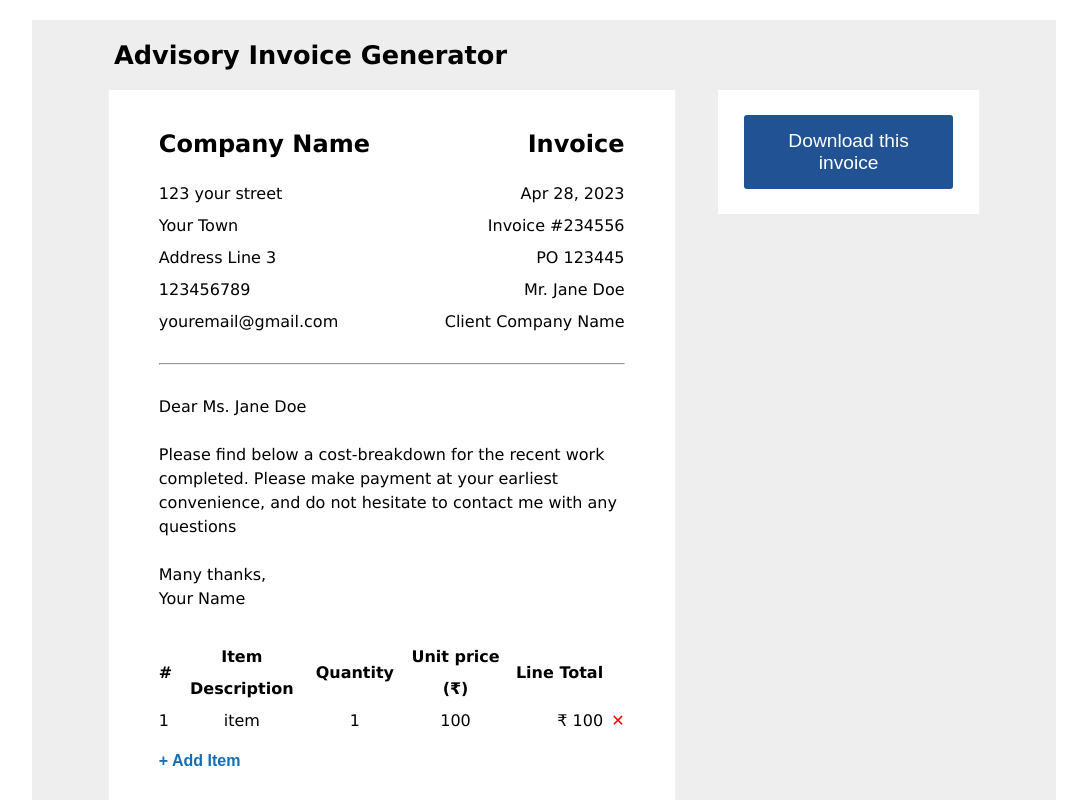
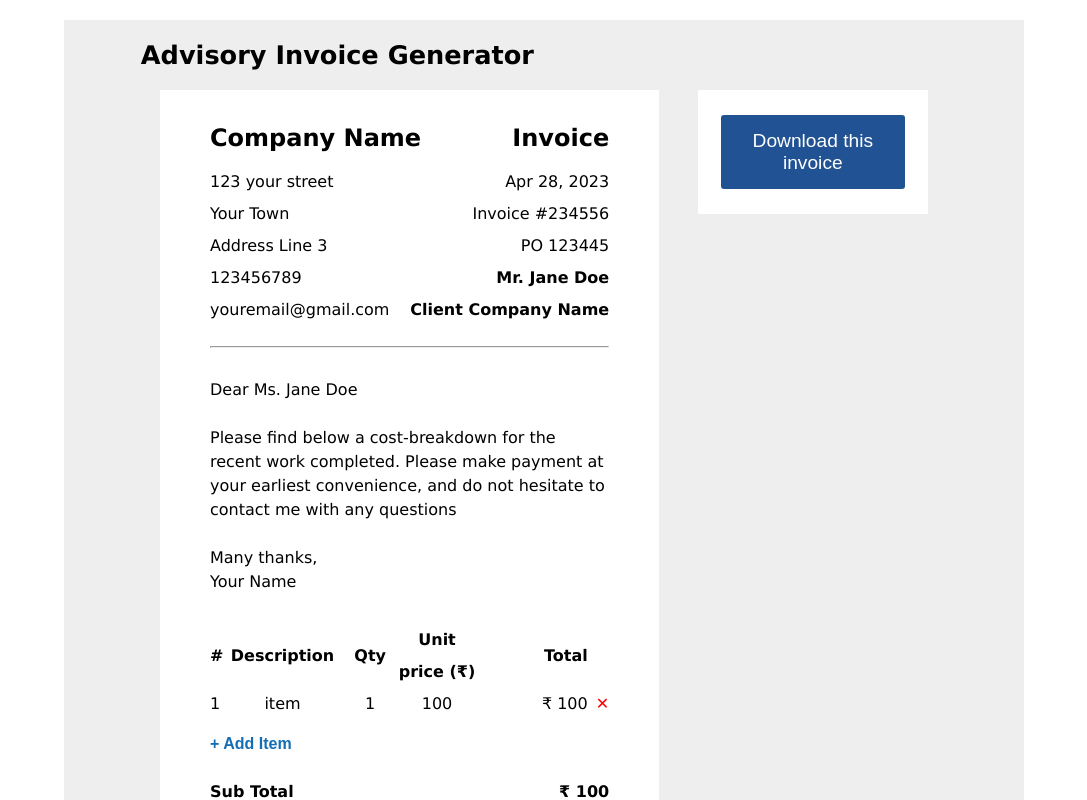
Before and after one commit to shivamSharma-iwell/kickStartFE_nextjs, a Next.js app: page / in a window 1280 px wide. Shown: the top 800 px of the page, without its empty margins (96-1183 px from the left). Built offline with nearby package versions, Linux system fonts and the light colour scheme.

Commit message:
update: items table css

```diff
--- a/components/items.js
+++ b/components/items.js
@@ -7,8 +7,8 @@ const Items = (props) => {
         <thead className={styles.highlight}>
             <tr>
                 <th className={styles.alignLeft}>#</th>
-                <th className={styles.alignCenter}>Item Description</th>
-                <th className={styles.alignCenter}>Quantity</th>
+                <th className={styles.alignCenter}>Description</th>
+                <th className={styles.alignCenter}>Qty</th>
                 <th className={styles.alignCenter}>
 
                    {
@@ -26,9 +26,8 @@ const Items = (props) => {
                     <div onClick={()=>props.handleDivClick("currencyName")}>
                         {props.price.unitPriceName}</div>
                    }
-
                 </th>
-                <th className={styles.alignRight}>Line Total</th>
+                <th className={styles.alignRight}>Total</th>
                 <th></th>
             </tr>
         </thead>
@@ -53,9 +52,7 @@ const Items = (props) => {
 
                     </td>
                     <td>
-
-
-                    {
+                        {
                             props.currFocus==`${item.itemID} quantity`?
                             <input
                             className={`${styles.inputBox} ${styles.alignCenter}`}
@@ -71,8 +68,7 @@ const Items = (props) => {
 
                     </td>
                     <td>
-
-                    {
+                        {
                             props.currFocus==`${item.itemID} unitPrice`?
                             <input
                             className={`${styles.inputBox} ${styles.alignCenter}`}
@@ -85,9 +81,6 @@ const Items = (props) => {
                             autoFocus/>:
                             <div className={styles.alignCenter} onClick={()=>props.handleDivClick(`${item.itemID} unitPrice`)}>{item.unitPrice}</div>
                         }
-
-
-
                     </td>
                     <td className={`${styles.alignRight} ${styles.lineTotal}`} type="number" name="lineTotal">
                         {props.price.currencySymbol} {item.lineTotal}
@@ -96,7 +89,6 @@ const Items = (props) => {
                 </tr>
             ))}
         </tbody>
-
         <tfoot className={`${styles.itemsTotal} ${styles.highlight}`}>
             <tr>
                 <td colSpan="6">
@@ -112,7 +104,6 @@ const Items = (props) => {
                     onBlur={()=>props.handleInputBlur()}/>:
                     <div onClick={()=>props.handleDivClick("subTotalName")}>{props.data.subTotalName}</div>
                 }
-
                 </td>
             <td className={styles.alignRight} colSpan="2"><b>{props.price.currencySymbol} {props.subTotal}</b></td>
         </tr>
--- a/pages/index.js
+++ b/pages/index.js
@@ -7,7 +7,6 @@ import Taxes from '../components/taxes'
 import moment from 'moment'
 
 export default function Index() {
-  const currentDate = moment().format('ll')
 
   const [currFocus, setCurrFocus] = useState(false);
 
@@ -18,17 +17,14 @@ export default function Index() {
       unitPrice: 100,
       lineTotal: 100
   }]);
-
   const [taxes, setTaxes] = useState([{
       taxID: uuid(),
       taxName: 'Tax Name',
       taxPercentage: 20,
       taxAmount: 20
   }])
-
   const [subTotal, setsubTotal] = useState(100)
   const [totalWithTax, setTotalWithTax] = useState(120)
-
   const [price, setPrice] = useState({
         unitPriceName: 'Unit price (₹)',
         currencySymbol: '₹'
@@ -54,6 +50,7 @@ export default function Index() {
       setTotalWithTax(newTotalWithTax + subTotal);
   }, [items, taxes])
 
+  const currentDate = moment().format('ll')
 
   const modifyItems = (eventName, event, currItemID) => {
       switch (eventName) {
@@ -93,7 +90,6 @@ export default function Index() {
               break;
       }
   }
-
   const modifyTaxes = (eventName, event, currTaxID) => {
       switch (eventName) {
           case "addTax":
@@ -192,11 +188,18 @@ export default function Index() {
         currAddress += address.addressLine2 + '\n';
     }
     if(address.addressLine3.length!=0){
-        currAddress += address.addressLine3 + '\n';
+        currAddress += address.addressLine3;
     }
     return currAddress;
   }
 
+  const handleDivClick = (name) => {
+    setCurrFocus(name);
+  }
+
+  const handleInputBlur = () => {
+    setCurrFocus(false);
+  }
 
   const downloadPdf = () => {
 
@@ -218,14 +221,6 @@ export default function Index() {
       window.open(`http://localhost:3000/downloadInvoice?data=${dataString}`)
   }
 
-  const handleDivClick = (name) => {
-    setCurrFocus(name);
-  }
-
-  const handleInputBlur = () => {
-    setCurrFocus(false);
-  }
-
   return (
     <>
       <Head>
@@ -240,7 +235,8 @@ export default function Index() {
           <div className={styles.mainContainer}>
               <div className={styles.leftMainBox}>
                   <div className={styles.headerInfo}>
-                      <div className={styles.leftContainer}>
+                    <div className={styles.headerInfoBox}>
+                        <div className={styles.companyName}>
                         {
                             currFocus=="advisoryCompanyName"?
                             <input className={`${styles.heading} ${styles.inputBox}`} name="advisoryCompanyName"
@@ -249,6 +245,18 @@ export default function Index() {
                             <div className={styles.heading} onClick={()=>handleDivClick("advisoryCompanyName")}>
                             {data.advisoryCompanyName}</div>
                          }
+                        </div>
+                        <div className={styles.invoiceHeading}>
+                        {
+                            currFocus=="invoiceHeading"?
+                            <input className={`${styles.heading} ${styles.alignRight} ${styles.inputBox}`}
+                            name="invoiceHeading" value={data.invoiceHeading} onChange={(event)=>handleChange(event)} maxLength="40"
+                            onBlur={()=>handleInputBlur()} autoFocus/>:
+                            <div className={`${styles.heading} ${styles.alignRight}`} onClick={()=>handleDivClick("invoiceHeading")}>{data.invoiceHeading}</div>
+                        }
+                        </div>
+                    </div>
+                    <div className={styles.headerInfoBox}>
                         <div>
                             {
                                 currFocus=="addressLine1"?
@@ -257,7 +265,6 @@ export default function Index() {
                                 onBlur={()=>handleInputBlur()} autoFocus/>:
                                 <div onClick={()=>handleDivClick("addressLine1")}>{address.addressLine1}</div>
                             }
-
                             {
                                 currFocus=="addressLine2"?
                                 <input className={styles.inputBox} name="addressLine2"
@@ -265,8 +272,6 @@ export default function Index() {
                                 onBlur={()=>handleInputBlur()} autoFocus/>:
                                 <div onClick={()=>handleDivClick("addressLine2")}>{address.addressLine2}</div>
                             }
-
-
                             {
                                 currFocus=="addressLine3"?
                                 <input className={styles.inputBox} name="addressLine3"
@@ -274,8 +279,34 @@ export default function Index() {
                                 onBlur={()=>handleInputBlur()} autoFocus/>:
                                 <div onClick={()=>handleDivClick("addressLine3")}>{address.addressLine3}</div>
                             }
+                        </div>
 
+                        <div>
+                          {
+                            currFocus=="date"?
+                            <input className={`${styles.inputBox} ${styles.alignRight}`}
+                            name="date" value={data.date} onChange={(event)=>handleChange(event)} maxLength="25"
+                            onBlur={()=>handleInputBlur()} autoFocus/>:
+                            <div className={styles.alignRight} onClick={()=>handleDivClick("date")}>{data.date}</div>
+                        }
+                        {
+                            currFocus=="invoiceID"?
+                            <input className={`${styles.inputBox} ${styles.alignRight}`}
+                            name="invoiceID" value={data.invoiceID} onChange={(event)=>handleChange(event)} maxLength="25"
+                            onBlur={()=>handleInputBlur()} autoFocus/>:
+                            <div className={styles.alignRight} onClick={()=>handleDivClick('invoiceID')}>{data.invoiceID}</div>
+                        }
+                        {
+                            currFocus=="poNumber"?
+                            <input className={`${styles.inputBox} ${styles.alignRight}`}
+                            name="poNumber" value={data.poNumber} onChange={(event)=>handleChange(event)} maxLength="25"
+                            onBlur={()=>handleInputBlur()} autoFocus/>:
+                            <div className={styles.alignRight} onClick={()=>handleDivClick("poNumber")}>{data.poNumber}</div>
+                        }
                         </div>
+                    </div>
+                    <div className={styles.headerInfoBox}>
+                        <div>
                             {
                                 currFocus=="contactNo"?
                                 <input className={styles.inputBox} name="contactNo" value={data.contactNo}
@@ -283,7 +314,6 @@ export default function Index() {
                                 onBlur={()=>handleInputBlur()} autoFocus/>:
                                 <div onClick={()=>handleDivClick("contactNo")}>{data.contactNo}</div>
                             }
-
                             {
                                 currFocus=="email"?
                                 <input className={styles.inputBox} name="email" value={data.email}
@@ -291,75 +321,33 @@ export default function Index() {
                                 onBlur={()=>handleInputBlur()} autoFocus/>:
                                 <div onClick={()=>handleDivClick("email")}>{data.email}</div>
                             }
-
-
                         </div>
-                      <div className={`${styles.rightContainer} ${styles.alignRight}`}>
-
-                        {
-                            currFocus=="invoiceHeading"?
-                            <input className={`${styles.heading} ${styles.alignRight} ${styles.inputBox}`}
-                            name="invoiceHeading" value={data.invoiceHeading} onChange={(event)=>handleChange(event)} maxLength="40"
-                            onBlur={()=>handleInputBlur()} autoFocus/>:
-                            <div className={styles.heading} onClick={()=>handleDivClick("invoiceHeading")}>{data.invoiceHeading}</div>
-                        }
-
-                        {
-                            currFocus=="date"?
-                            <input className={`${styles.inputBox} ${styles.alignRight}`}
-                            name="date" value={data.date} onChange={(event)=>handleChange(event)} maxLength="25"
-                            onBlur={()=>handleInputBlur()} autoFocus/>:
-                            <div onClick={()=>handleDivClick("date")}>{data.date}</div>
-                        }
-
-                        {
-                            currFocus=="invoiceID"?
-                            <input className={`${styles.inputBox} ${styles.alignRight}`}
-                            name="invoiceID" value={data.invoiceID} onChange={(event)=>handleChange(event)} maxLength="25"
-                            onBlur={()=>handleInputBlur()} autoFocus/>:
-                            <div onClick={()=>handleDivClick('invoiceID')}>{data.invoiceID}</div>
-                        }
-
-                          {
-                            currFocus=="poNumber"?
-                            <input className={`${styles.inputBox} ${styles.alignRight}`}
-                            name="poNumber" value={data.poNumber} onChange={(event)=>handleChange(event)} maxLength="25"
-                            onBlur={()=>handleInputBlur()} autoFocus/>:
-                            <div  onClick={()=>handleDivClick("poNumber")}>{data.poNumber}</div>
-                        }
-
+                        <div className={styles.highlight}>
                             {
                                 currFocus=="clientName"?
-                            <input className={`${styles.inputBox} ${styles.alignRight}`}
-                            name="clientName" value={data.clientName} onChange={(event)=>handleChange(event)} maxLength="25"
+                                <input className={`${styles.inputBox} ${styles.alignRight} ${styles.highlight}`}
+                                name="clientName" value={data.clientName} onChange={(event)=>handleChange(event)} maxLength="50"
                                 onBlur={()=>handleInputBlur()} autoFocus/>:
-                            <div onClick={()=>handleDivClick("clientName")}>{data.clientName}</div>
+                                <div className={styles.alignRight} onClick={()=>handleDivClick("clientName")}>{data.clientName}</div>
                             }
-
                             {
                                 currFocus=="clientCompanyName"?
-                            <input className={`${styles.inputBox} ${styles.alignRight}`}
+                                <input className={`${styles.inputBox} ${styles.alignRight} ${styles.highlight}`}
                                 name="clientCompanyName" value={data.clientCompanyName} onChange={(event)=>handleChange(event)} maxLength="25"
                                 onBlur={()=>handleInputBlur()} autoFocus/>:
-                            <div onClick={()=>handleDivClick("clientCompanyName")}>{data.clientCompanyName}</div>
+                                <div className={styles.alignRight} onClick={()=>handleDivClick("clientCompanyName")}>{data.clientCompanyName}</div>
                             }
-
-
-
+                        </div>
                     </div>
                   </div>
                   <hr/>
-                  <div>
                     {
                         currFocus=="userMessage"?
-                        <textarea className={`${styles.userMessage} ${styles.userMessageBox} ${styles.textAreaBox}`}
+                        <textarea className={`${styles.userMessageTextArea} ${styles.textAreaBox}`}
                         name="userMessage" value={data.userMessage} onChange={(event)=>handleChange(event)} maxLength="350"
                         onBlur={()=>handleInputBlur()} autoFocus/>:
                         <div className={styles.userMessageDiv} onClick={()=>handleDivClick("userMessage") }>{data.userMessage}</div>
                     }
-
-                  </div>
-
                   <Items
                       items={items}
                       taxes={taxes}
@@ -374,7 +362,6 @@ export default function Index() {
                       currFocus={currFocus}
                       handleDivClick={handleDivClick}
                       handleInputBlur={handleInputBlur}
-
                   />
                   <Taxes
                       items={items}
@@ -390,18 +377,15 @@ export default function Index() {
                       currFocus={currFocus}
                       handleDivClick={handleDivClick}
                       handleInputBlur={handleInputBlur}
-
                   />
-
                   {
                     currFocus=="conclusionMessage"?
-                    <textarea className={`${styles.conclusionMessage} ${styles.conclusionMessageBox} ${styles.textAreaBox}`}
+                    <textarea className={`${styles.conclusionMessageTextArea} ${styles.textAreaBox}`}
                     name="conclusionMessage" value={data.conclusionMessage} onChange={(event)=>handleChange(event)} maxLength="200"
                     onBlur={()=>handleInputBlur()} autoFocus/>:
                     <div className={styles.conclusionMessageDiv}
                     onClick={()=>handleDivClick("conclusionMessage") }>{data.conclusionMessage}</div>
                   }
-
               </div>
               <div className={styles.rightMainBox}>
                   <button className={styles.rightBoxDownloadBtn} onClick={() => downloadPdf()}>Download this invoice</button>
--- a/styles/styles.module.css
+++ b/styles/styles.module.css
@@ -1,5 +1,5 @@
 .screenContainer{
-    width: 80%;
+    width: 75%;
     margin: 20px auto;
     background-color: #EEE;
     font-family: Verdana, Geneva, Tahoma, sans-serif;
@@ -10,7 +10,7 @@
     padding: 20px 0;
 }
 .mainContainer{
-    width: 85%;
+    width: 80%;
     margin: auto;
     display: flex;
     flex-direction: row;
@@ -29,18 +29,23 @@
     display: flex;
 }
 .headerInfo {
+    width: 100%;
+    margin-bottom: 20px;
+    line-height: 2;
+}
+.headerInfoBox{
     display: flex;
     flex-direction: row;
-    justify-content:space-between;
-    width: 100%;
-    margin-bottom: 25px;
-    line-height: 2;
+    justify-content: space-between;
+    align-items: center;
 }
-.leftContainer{
-    flex-basis: 50%;
+.companyName{
+    width: 60%;
+    line-height: 1.5;
 }
-.rightContainer{
-    flex-basis: 50%;
+.invoiceHeading{
+    width: 30%;
+    line-height: 1.5;
 }
 .heading{
     font-size: 1.5rem;
@@ -61,33 +66,29 @@
 .alignCenter{
     text-align: center;
 }
-.userMessage {
+.userMessageTextArea{
+    width: 100%;
+    min-height: 200px;
+    line-height: 1.5;
     margin: 30px 0;
-    line-height: 1.5;
 }
 .userMessageDiv{
+    width: 100%;
+    min-height: 200px;
+    line-height: 1.5;
+    margin: 30px 0;
     white-space: pre-wrap;
-    margin: 30px 0;
-    line-height: 1.5;
 }
-.fullWidth{
+.conclusionMessageTextArea{
     width: 100%;
-}
-.userMessageBox{
-    max-width: 100%;
-    min-width: 100%;
-    max-height: 200px;
-    min-height: 200px;
-}
-.conclusionMessageBox{
-    max-width: 100%;
-    min-width: 100%;
-    max-height: 125px;
-    min-height: 125px;
+    min-height: 100px;
+    margin: 20px 0;
 }
 .conclusionMessageDiv{
+    width: 100%;
+    min-height: 100px;
+    margin: 20px 0;
     white-space: pre-wrap;
-    margin: 10px 0;
 }
 .itemTable, .taxTable{
     width: 100%;
@@ -95,26 +96,24 @@
     line-height: 2;
     margin-top: 20px;
 }
-.itemTable{
-    width: 100%;
-}
-.itemTable td:nth-child(1) {
+.itemTable th:nth-child(1) {
     width: 3%;
 }
-.itemTable td:nth-child(2) {
+.itemTable th:nth-child(2), .itemTable td:nth-child(2){
+    width: 30%;
+    line-height: 1.5;
+}
+.itemTable th:nth-child(3) {
+    width: 15%;
+}
+.itemTable th:nth-child(4) {
+    width: 20%;
+}
+.itemTable th:nth-child(5) {
     width: 30%;
 }
-.itemTable td:nth-child(3) {
-    width: 19%;
-}
-.itemTable td:nth-child(4) {
-    width: 25%;
-}
-.itemTable td:nth-child(5) {
-    width: 20%;
-}
-.itemTable td:nth-child(6) {
-    width: 5%;
+.itemTable th:nth-child(6) {
+    width: 2%;
 }
 .taxTable td:nth-child(1) {
     width: 30%;
@@ -125,7 +124,6 @@
 .taxTable td:nth-child(3) {
     width: 40%;
 }
-
 .priceInput{
     font-size: 1rem;
     font-weight: 700;
```
Also changed, not shown: components/taxes.js (+1 -8 lines). Lines whose indentation alone changed are shown as unchanged.
